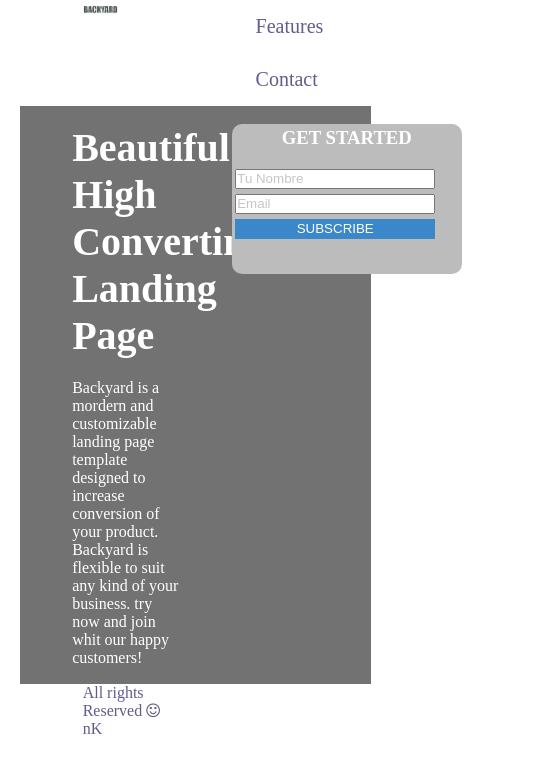
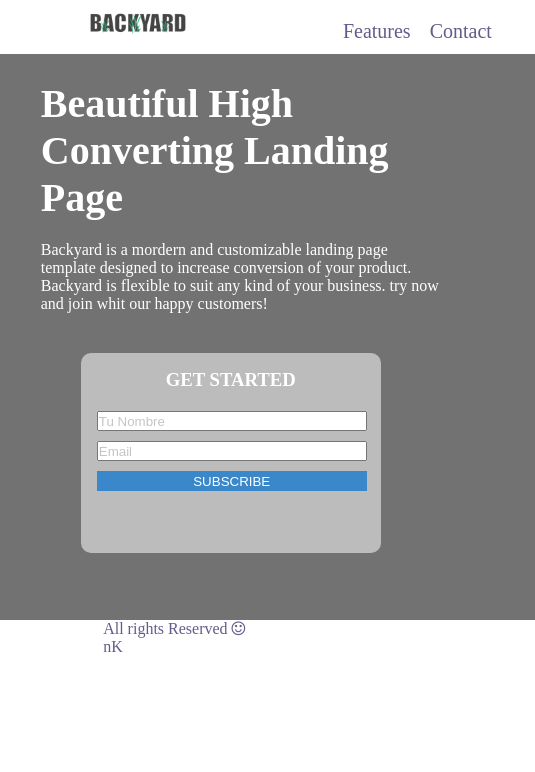
Before and after one commit to aureabeltran/landing-page, a plain HTML site: page index.html in a window 390 px wide. Shown: the whole page, 535 px wide, since content can reach past the window. Drawn offline with Linux system fonts and the light colour scheme.

Commit message:
responsive en desarrollo

```diff
--- a/css/especial-grid-system.css
+++ b/css/especial-grid-system.css
@@ -3,23 +3,19 @@
   box-sizing: border-box;
   margin: 0;
   padding: 0;
-}
+ }
 
 /* Grid system */
 
-.container-fluid {
-	width:90%;
-	margin: 0px auto;
-}
-
 .container {
-	width: 960px;
-	padding-left: 14px;
-	padding-right: 14px;
-	margin: 0px auto;
+  padding-right: 15px;
+  padding-left: 15px;
+  margin-right: auto;
+  margin-left: auto;
 }
 
 .row {
+	width: 100%;
 	margin-left: -14px;
 	margin-right: -14px;
 }
@@ -28,6 +24,7 @@
   content: " ";
   display: table;
 }
+
 .row:after {
   clear: both;
 }
@@ -136,3 +133,30 @@
 img{
 	max-width: 100%;
 }
+@media (max-width: 767px) {
+	.container {
+	    margin:0 !important;
+	    padding:0 !important;
+	}
+
+	.row {
+	    margin:0 !important;
+	    padding:0 !important;
+	}
+}
+
+@media (min-width: 768px) {
+  .container {
+    width: 750px;
+  }
+}
+@media (min-width: 992px) {
+  .container {
+    width: 970px;
+  }
+}
+@media (min-width: 1200px) {
+  .container {
+    width: 1170px;
+  }
+}
--- a/css/main.css
+++ b/css/main.css
@@ -1,15 +1,24 @@
 /* Tu CSS va aqui */
+header{
+	padding: 2%;
+}
+header img{
+	margin-left: 20%;
+}
 section{
 	background-color: #727272;
-	padding: 5% 15% 5% 15% !important;
+	padding: 5% 15% 5% 15%;
 }
 a{
 	text-decoration: none;
 	color: #615C8B;
 }
+ol{
+	margin: 5% 0% 0% 10%;
+}
 li{
 	display: inline-block;
-	margin: 15px;
+	margin-right: 15px;
 	font-size: 20px;
 }
 h1{
@@ -29,6 +38,7 @@ section p{
     border-radius: 10px;
     width: 230px;
     height: 150px;
+    margin-left: 15%;
 }
 h3{
 	text-align: center;
@@ -49,3 +59,28 @@ input{
 footer p{
 	color: #615C8B;
 }
+
+/* Responsive */
+
+@media (max-width: 535px) {
+	.container {
+    	width: 535px;
+    }
+	.col-6{
+		width: 100% !important;
+	}
+	section{
+		padding: 5% 15% 5% 5%;
+	}
+	.color-section{
+		margin: 10% 10% 10% 10%;
+		width: 300px;
+    	height: 200px;
+	}
+	input{
+		color: #C8C4C4;
+		width: 270px;
+		height: 20px;
+		margin-bottom: 10px;
+	}
+}
--- a/index.html
+++ b/index.html
@@ -10,10 +10,10 @@
 	<link rel="stylesheet" href="css/font-awesome.css">
 </head>
 <body>
-<div class="container-fluid">
+<div class="container">
 	<header>
 		<div class="row">
-			<div class="offset-s2 col-2">
+			<div class="offset-s1 col-3">
 				<img src="image/logo2.png">
 			</div>
 			<div class="offset-s3 col-5">
@@ -38,8 +38,11 @@
 				<h1>
 					Beautiful High Converting Landing Page
 				</h1>
+				<p>
+					Backyard is a mordern and customizable landing page template designed to increase conversion of your product. Backyard is flexible to suit any kind of your business. try now and join whit our happy customers!
+				</p>
 			</div>
-			<div class="offset-s1 col-5">
+			<div class="col-6">
 				<div class="color-section">
 					<h3>
 						GET STARTED
@@ -50,13 +53,6 @@
 						<input class="subscribe" type="button" value="SUBSCRIBE">
 					</a>
 				</div>
-			</div>
-		</div>
-		<div class="row">
-			<div class="col-6">
-				<p>
-					Backyard is a mordern and customizable landing page template designed to increase conversion of your product. Backyard is flexible to suit any kind of your business. try now and join whit our happy customers!
-				</p>
 			</div>
 		</div>
 	</section>
```
